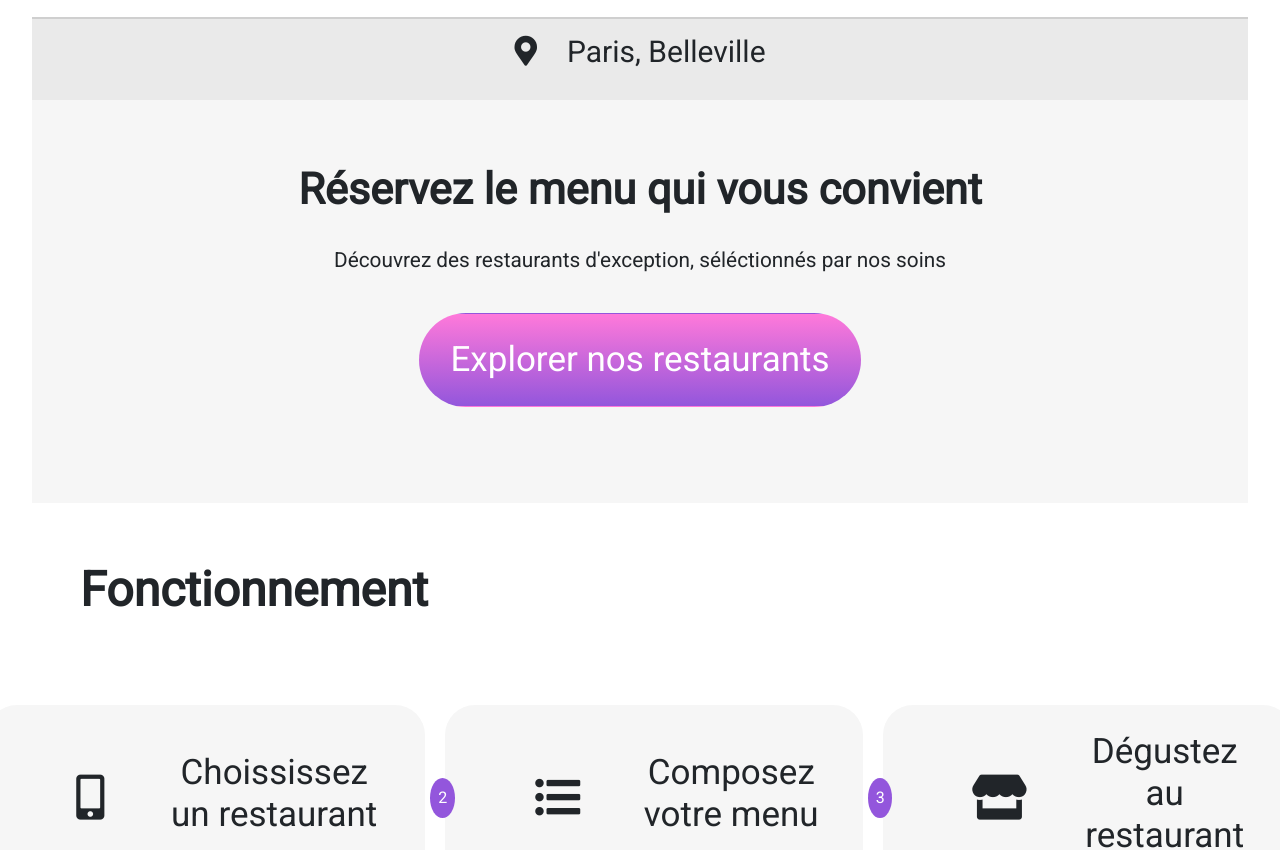
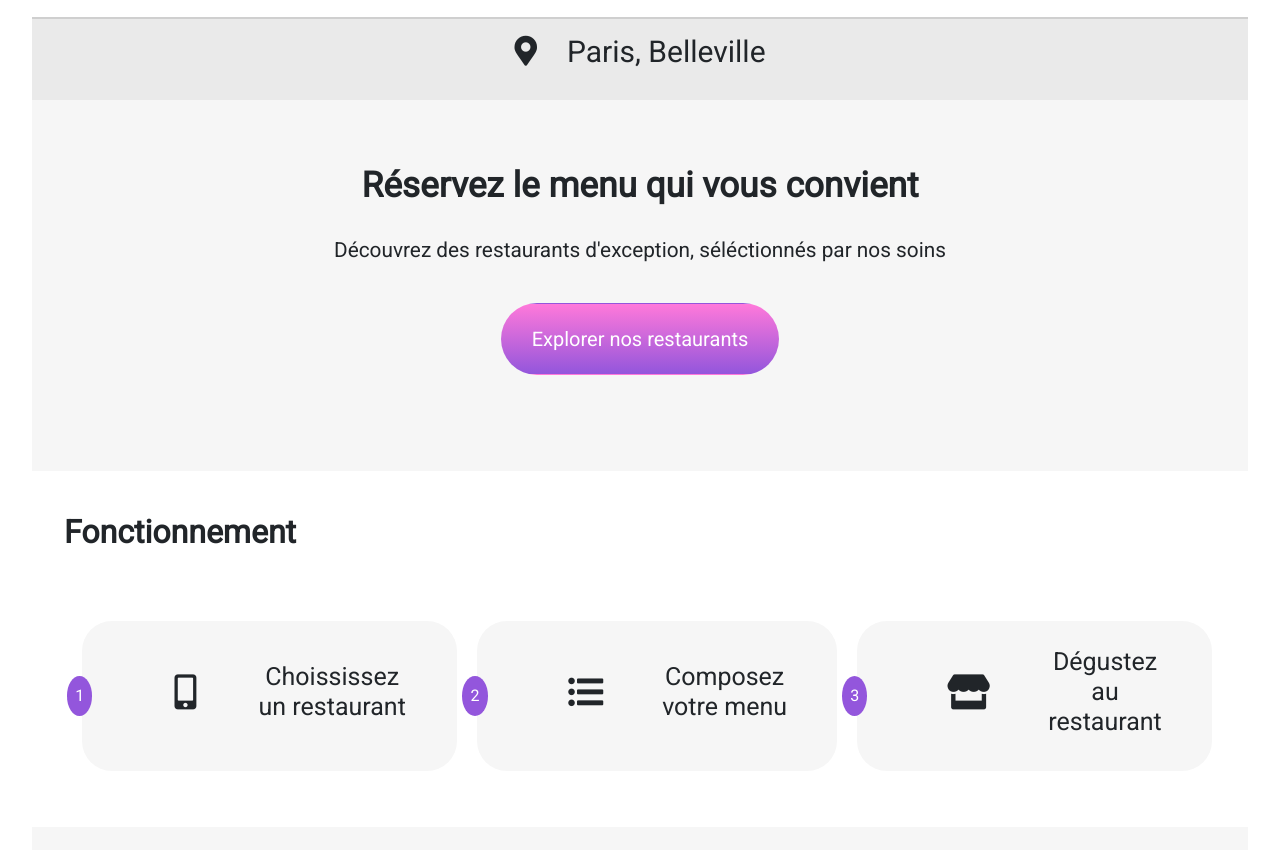
Before and after one commit to Yunaqua/ToussaintMuriel_3_31072021, a plain HTML site: page index.html in a window 1280 px wide. Shown: the part 113-963 px from the top of the page. Drawn offline with nearby package versions, Linux system fonts and the light colour scheme; a web font is replaced by a local one.

Commit message:
ajustement des tailles desktop

```diff
--- a/asset/css/style_responsive.css
+++ b/asset/css/style_responsive.css
@@ -6,13 +6,17 @@
 	/******************** Titre ******************/
 
  h1 {
-    font-size: 2.7em;
+    font-size: 2.2em;
 	}
   h2{
-    font-size:3em;
+    font-size:2em;
+  }
+  h3{
+    font-size:25px;
   }
   h4{
     font-size:2em;
+    margin:15px 0;
   }
 
   .bloc_reservation p {
@@ -20,7 +24,7 @@
 	}
 
   .list-menu p,.description--nommenu p {
-    font-size: 1.5em;
+    font-size: 1.3em;
 }
 	/******************** Main disposition ******************/
 
@@ -49,7 +53,7 @@
 	.bloc_fonctionnement ul {
 
     flex-direction: row;
-    justify-content: center;
+    justify-content: space-around;
 	}
  /******************** Icon ******************/
 
@@ -61,7 +65,9 @@
     position: relative;
     left: -5em;
 	}
-
+.list_icon{
+  font-size: 35px;
+}
 
 .list-footer {
   display: flex;
@@ -76,4 +82,8 @@
   width: 15%;
 }
 
+span.button_explorer{
+  font-size: 20px;
 }
+
+}/*fin mediaquery*/
--- a/index.html
+++ b/index.html
@@ -22,7 +22,7 @@
     <header>
       <div>
 
-        <a href="accueil.html"><img src="images/logo/ohmyfood.png" alt="Ohmyfood" title="Ohmyfood"/></a>
+        <a href="loader.html"><img src="images/logo/ohmyfood.png" alt="Ohmyfood" title="Ohmyfood"/></a>
       </div>
     </header>
     <div class="main" >
```
